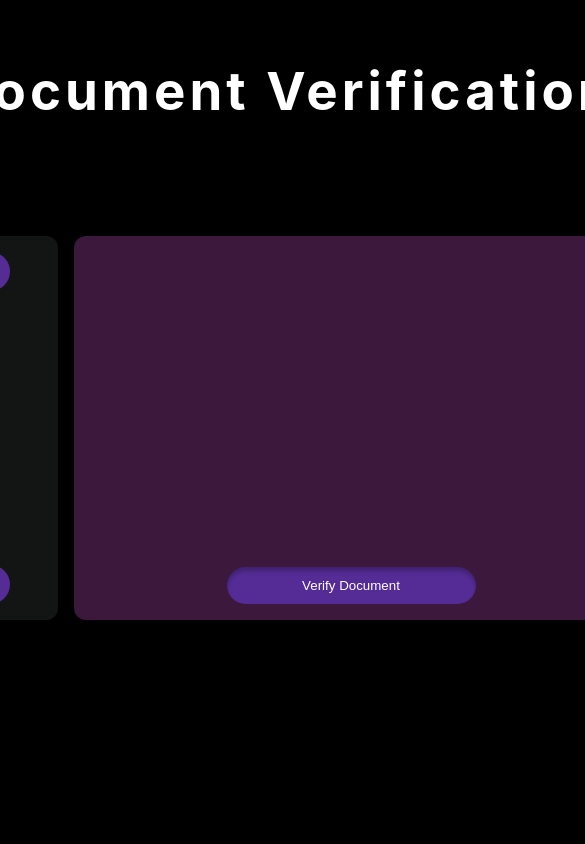
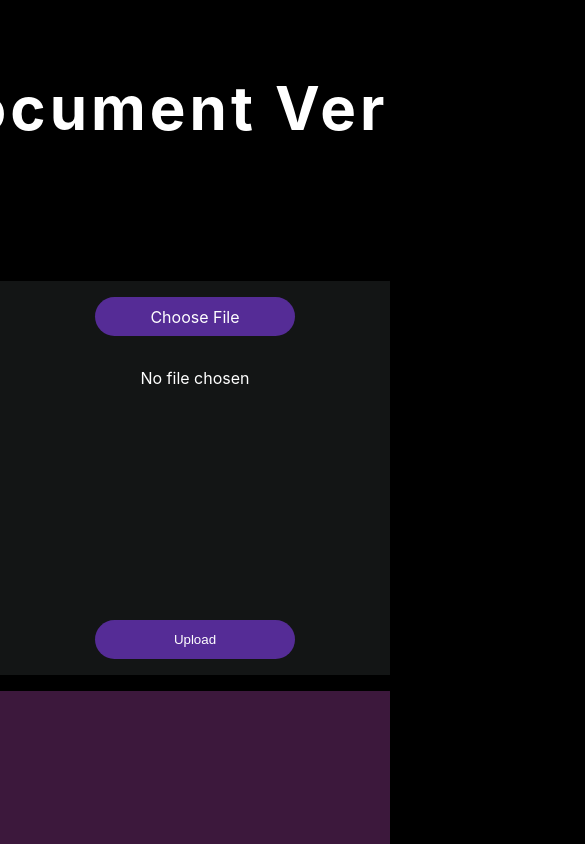
Before and after one commit to AmanChaturvedi24/Legal-document-verification-, a React (Create React App) app: page / in a window 390 px wide. Shown: the top 844 px of the page, 585 px wide, since content can reach past the window. Built offline with nearby package versions, Linux system fonts and the light colour scheme.

Commit message:
modified preview

```diff
--- a/src/App.css
+++ b/src/App.css
@@ -5,7 +5,6 @@ body {
   padding: 0;
   font-family: Inter, sans-serif;
   background: #000;
-  padding: 1rem 10rem;
   overflow: hidden;
 }
 
@@ -14,28 +13,32 @@ body {
   flex-direction: column;
   align-items: center;
   min-height: 100vh;
+  min-width: 100vw;
+  overflow-y: auto;
 }
 
 header {
   color: #FFF;
-  font-size: 1.65rem;
+  font-size: 1.875rem;
   font-style: normal;
-  font-weight: 250;
-  line-height:normal;
-  margin-top: 0.5rem;
+  font-weight: 400;
+  line-height: normal;
+  margin-top: 1rem;
+  padding: 1rem 0;
 }
 
 .content-container {
   display: flex;
   justify-content: space-between;
-  margin-top: 0.75rem;
+  margin-top: 1.5rem;
   padding: 0.5rem;
+  overflow: hidden;
 }
 
 .left-section {
   flex: 1;
   min-width: 16.5rem;
-  min-height: 22rem; /* Adjust the height as needed */
+  min-height: 22.625rem;
   border-radius: 0.75rem;
   background: rgba(33, 37, 37, 0.58);
   padding: 1rem;
@@ -43,7 +46,9 @@ header {
   flex-direction: column;
   align-items: center;
   margin-right: 1rem;
+  overflow-y: auto;
 }
+
 .input-label {
   width: 100%;
   max-width: 12.5rem;
@@ -57,16 +62,19 @@ header {
   display: flex;
   justify-content: center;
   align-items: center;
+  margin-bottom: 1rem;
 }
-.selected-file{
+
+.selected-file {
   margin: auto;
   color: #FFF;
+  margin-top: 1rem;
+}
 
-
-}
 .input-file {
   display: none;
 }
+
 .upload-button {
   width: 100%;
   max-width: 12.5rem;
@@ -82,25 +90,55 @@ header {
 .right-section {
   flex: 2;
   min-width: 32.625rem;
-  min-height: 22rem; /* Adjust the height as needed */
+  min-height: 22.625rem;
   border-radius: 0.75rem;
   background: rgba(136, 55, 137, 0.44);
   padding: 1rem;
   display: flex;
   flex-direction: column;
   align-items: center;
+  overflow-y: auto;
+  position: sticky;
+  top: 0;
 }
 
+.document-preview {
+  width: 100%;
+  height: 300px;
+  display: flex;
+  justify-content: center;
+  align-items: center;
+  margin-bottom: 1rem;
+
+}
+.document-preview img,
+.document-preview iframe {
+  width: 100%;
+  max-height: 100%;
+}
 .verify-button {
   width: 100%;
   max-width: 15.5625rem;
   height: 2.3125rem;
   border-radius: 2.5rem;
   border: 1px solid #000;
-  background: #552C96;
+  background: #5214D6;
   color: #FFF;
   box-shadow: 0px 4px 4px 0px rgba(0, 0, 0, 0.25) inset;
   margin-top: auto;
   border: none;
   cursor: pointer;
 }
+
+
+
+
+@media (max-width: 768px) {
+  .content-container {
+    flex-direction: column;
+  }
+  .left-section {
+    margin-right: 0;
+    margin-bottom: 1rem;
+  }
+}
--- a/src/Body.js
+++ b/src/Body.js
@@ -78,20 +78,23 @@ const Body = () => {
           {/* Add preview content here */}
           {selectedFile && (
           <div className="document-preview">
+             {selectedFile && (
+      <>
         {selectedFile.type.includes("image") ? (
           <img
             src={URL.createObjectURL(selectedFile)}
             alt="Preview"
             style={{ width: "100%", height: "300px" }}
           />
-
         ) : (
           <iframe
             title="Document Preview"
-                src={`https://docs.google.com/gview?url=${URL.createObjectURL(selectedFile)}&embedded=true`}
+            src={URL.createObjectURL(selectedFile)}
             width="100%"
             height="500px"
           ></iframe>
+        )}
+      </>
     )}
           </div>
         )}
```
Lines whose indentation alone changed are shown as unchanged.
